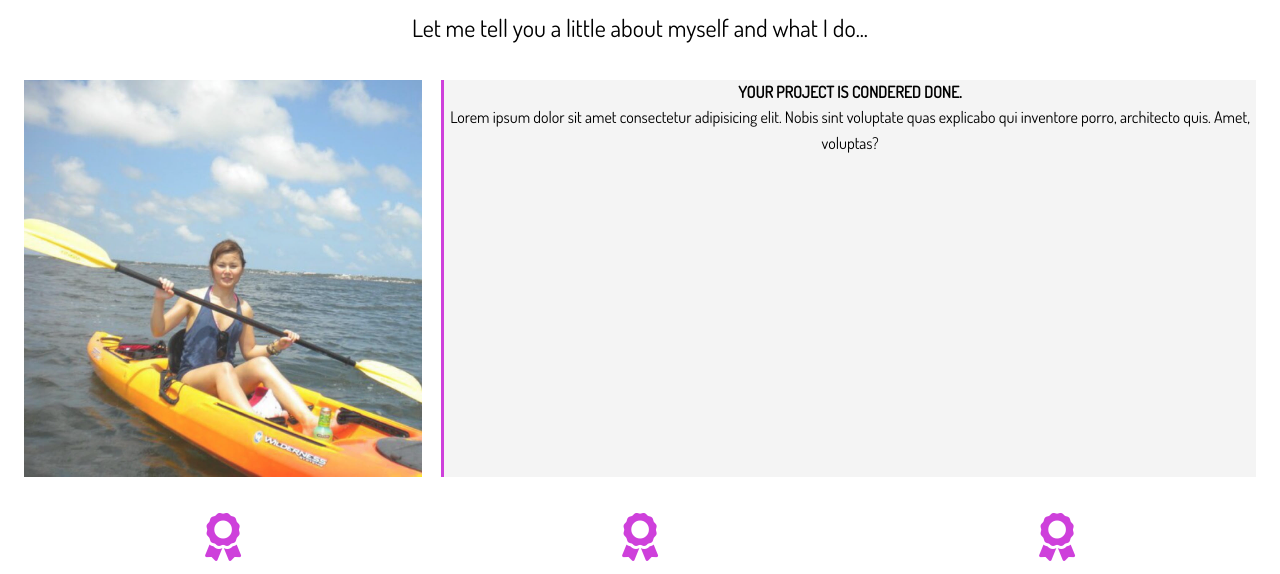
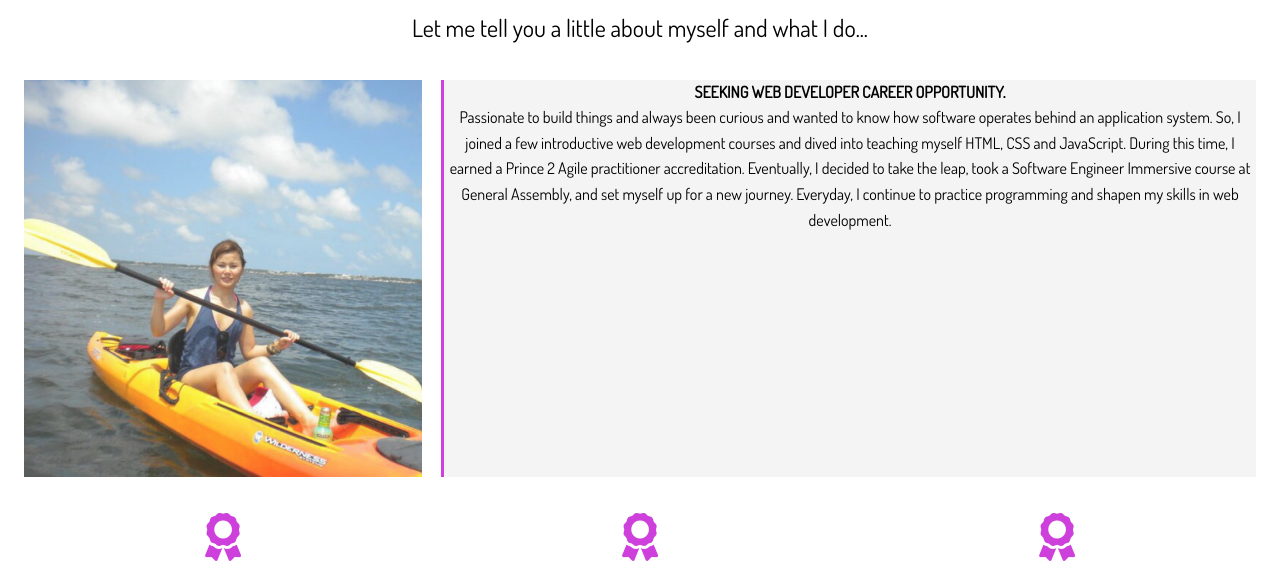
Before and after one commit to Kay-bot/more-about-kay, a website: page dist/about.html in a window 1280 px wide. Shown: the part 223-797 px from the top of the page. Drawn offline with Linux system fonts and the light colour scheme.

Commit message:
add new content

```diff
--- a/dist/about.html
+++ b/dist/about.html
@@ -42,11 +42,9 @@
           <div class="about-info">
             <img src="img/about.jpg" alt="" class="bio-image" />
             <div class="bio bg-light">
-              <h4>Your Project Is Condered Done.</h4>
+              <h4>Seeking Web Developer Career Opportunity.</h4>
               <p>
-                Lorem ipsum dolor sit amet consectetur adipisicing elit. Nobis
-                sint voluptate quas explicabo qui inventore porro, architecto
-                quis. Amet, voluptas?
+                Passionate to build things and always been curious and wanted to know how software operates behind an application system. So, I joined a few introductive web development courses and dived into teaching myself HTML, CSS and JavaScript. During this time, I earned a Prince 2 Agile practitioner accreditation. Eventually, I decided to take the leap, took a Software Engineer Immersive course at General Assembly, and set myself up for a new journey. Everyday, I continue to practice programming and shapen my skills in web development.
               </p>
             </div>
             <div class="award-1">
```
